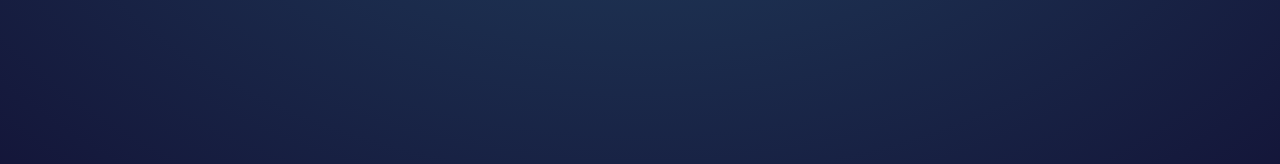
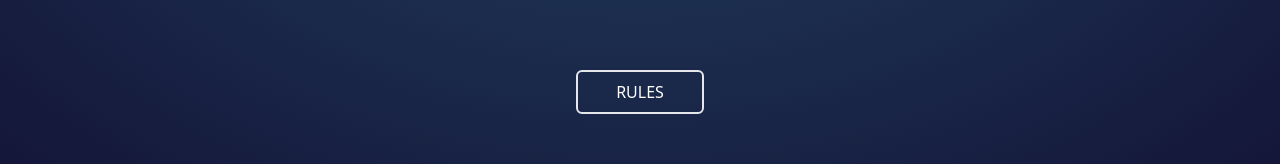
Before and after one commit to abhiiinav6/React.js-Projects, a React (Vite) app in the folder Rock-Paper-Scissors/: page / in a window 1280 px wide. Shown: the part 658-822 px from the top of the page. Built offline with nearby package versions, Linux system fonts and the light colour scheme.

Commit message:
Added rules button component

```diff
--- a/Rock-Paper-Scissors/src/App.jsx
+++ b/Rock-Paper-Scissors/src/App.jsx
@@ -2,6 +2,7 @@ import { useState } from 'react'
 import "./App.css"
 import Header from './components/Header'
 import Main from './components/Main'
+import RuleButton from './components/RuleButton'
 
 
 function App() {
@@ -9,6 +10,7 @@ function App() {
     <div className="App w-full h-screen">
       <Header />
       <Main />
+      <RuleButton/>
     </div>
   )
 }
--- /dev/null
+++ b/Rock-Paper-Scissors/src/components/RuleButton.jsx
@@ -0,0 +1,12 @@
+import React from 'react'
+import Button from './Button'
+
+function RuleButton() {
+  return (
+    <div>
+        <Button text={"RULES"}/>
+    </div>
+  )
+}
+
+export default RuleButton
```
